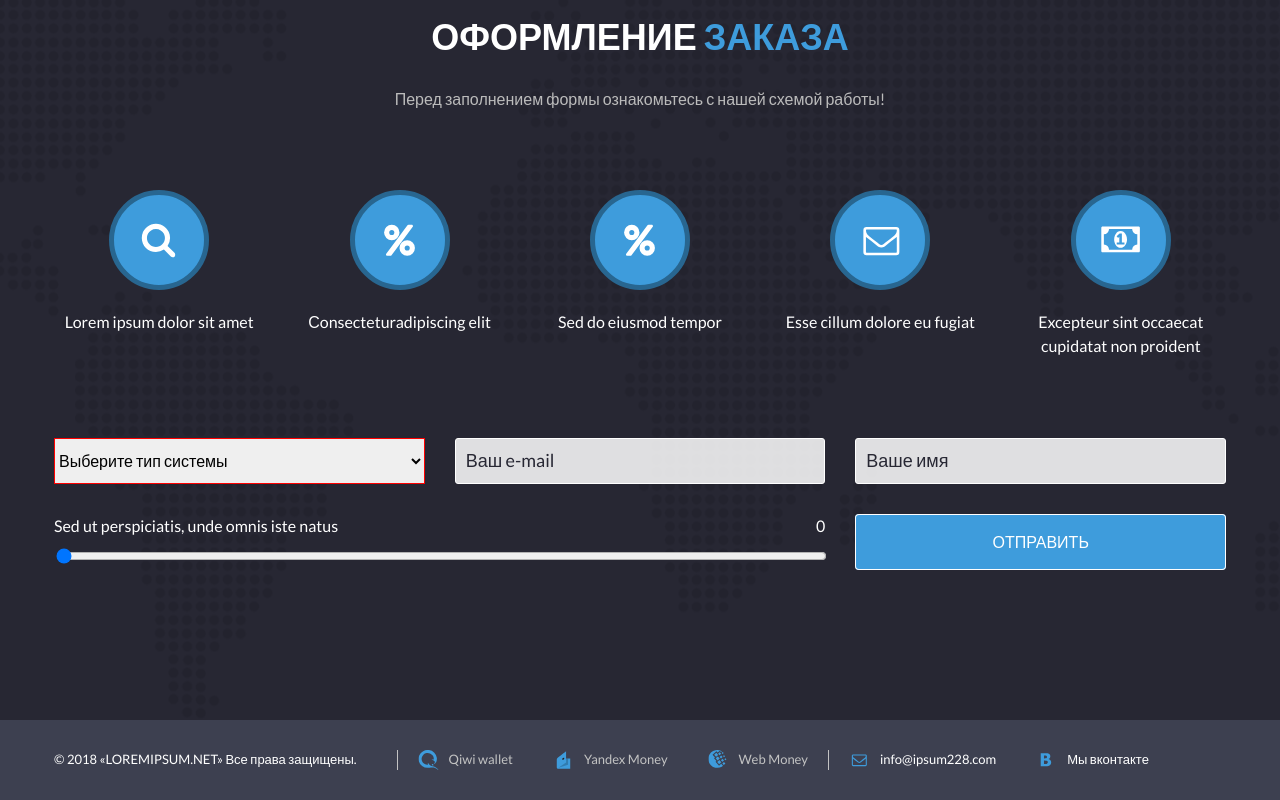
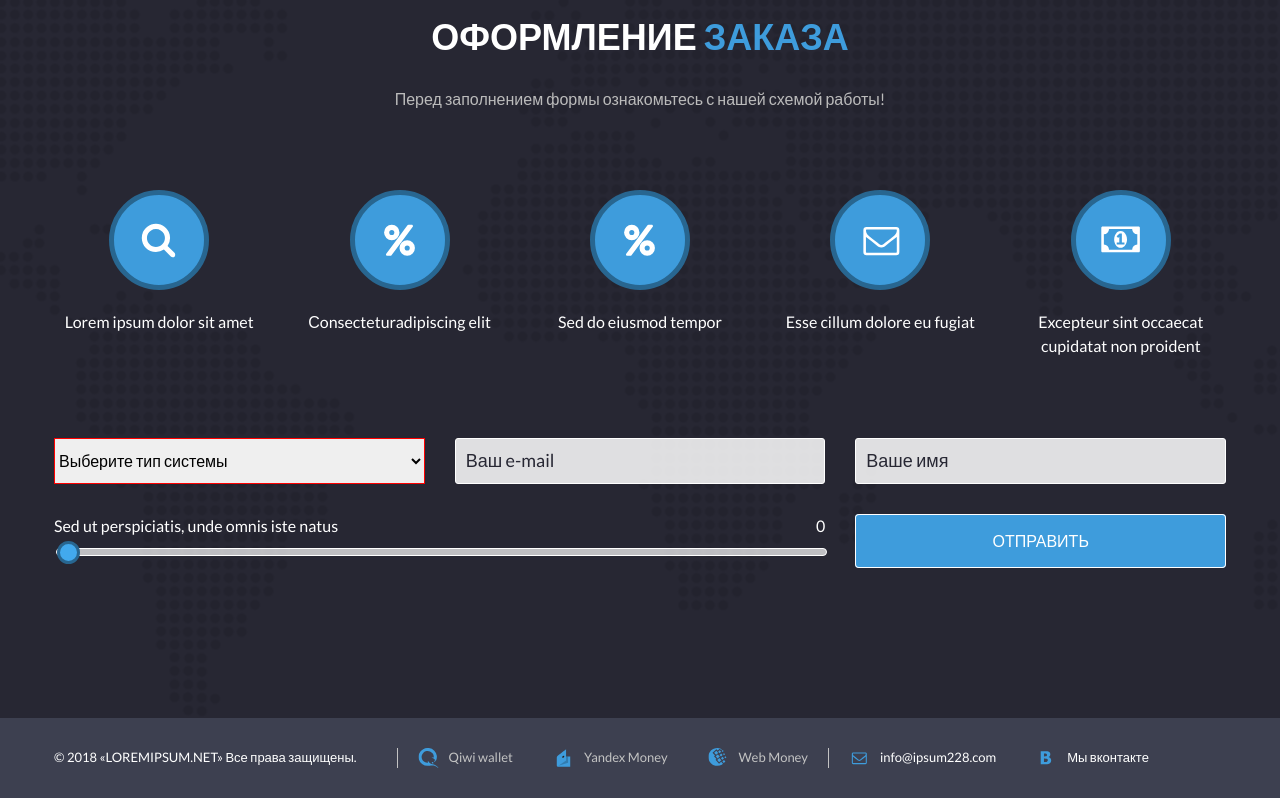
Before and after one commit to chocovelod/soft-corp-test, a Next.js app: page / in a window 1280 px wide. Shown: the part 784-1584 px from the top of the page. Built offline with nearby package versions, Linux system fonts and the light colour scheme.

Commit message:
feat: Styled range slider draft #1

```diff
--- a/src/modules/Order.tsx/components/OrderForm/styles.module.scss
+++ b/src/modules/Order.tsx/components/OrderForm/styles.module.scss
@@ -55,6 +55,32 @@
 .OrderForm__rangeInput {
   grid-column-start: 1;
   grid-column-end: 3;
+
+  input[type="range"] {
+    overflow: hidden;
+    -webkit-appearance: none;
+    background-color: rgba(255, 255, 255, 0.7);
+    border: 1px solid #ffffff;
+    overflow: visible;
+    border-radius: 8px;
+  }
+
+  input[type="range"]::-webkit-slider-runnable-track {
+    height: 6px;
+    -webkit-appearance: none;
+  }
+
+  input[type="range"]::-webkit-slider-thumb {
+    position: relative;
+    top: -8px;
+    width: 23px;
+    height: 23px;
+    -webkit-appearance: none;
+    cursor: ew-resize;
+    background: #42a9ed;
+    border-radius: 50%;
+    border: 3px solid #286690;
+  }
 }
 
 .OrderForm__rangeInput_range {
```
Also changed, not shown: src/modules/Order.tsx/components/OrderForm/OrderForm.tsx (+0 -17 lines).
